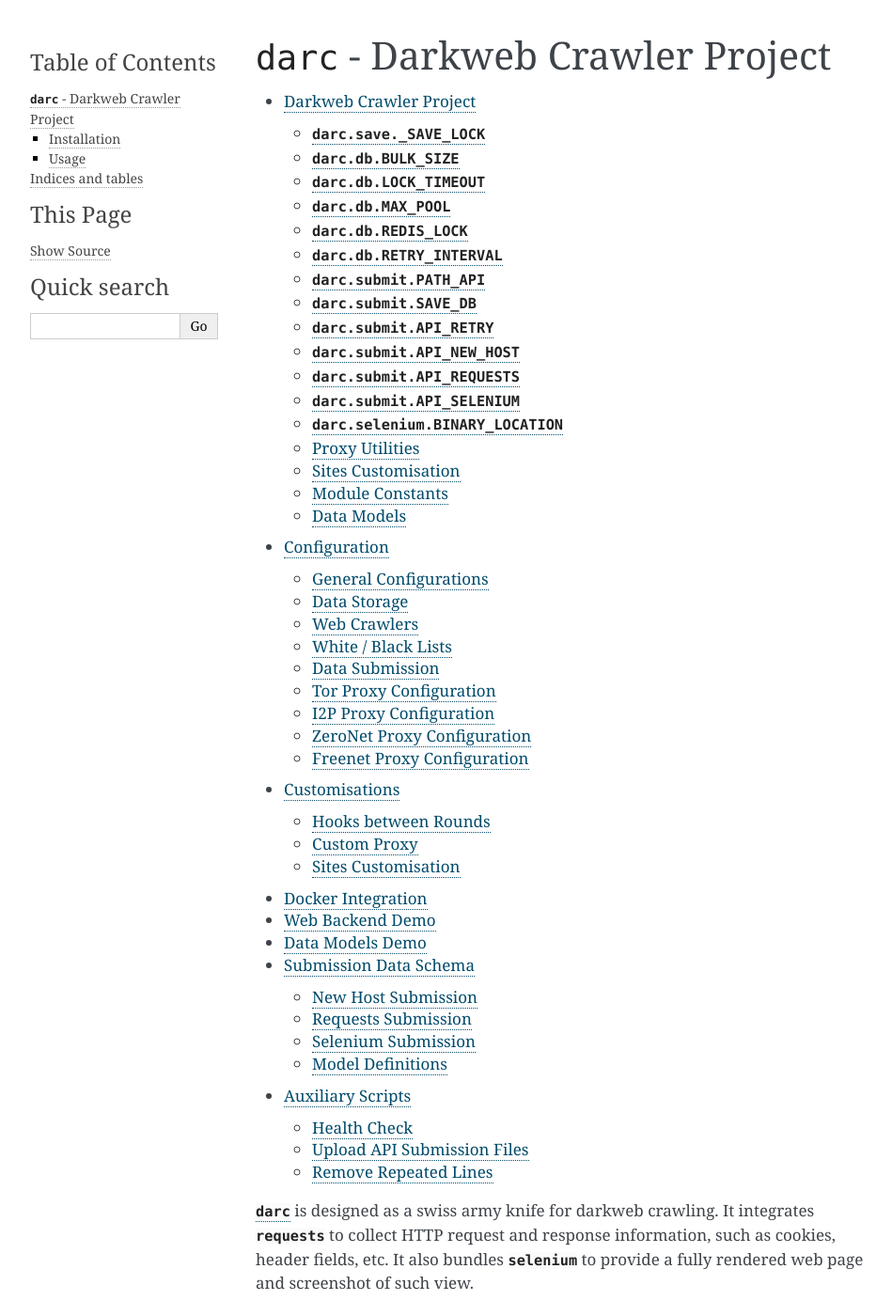
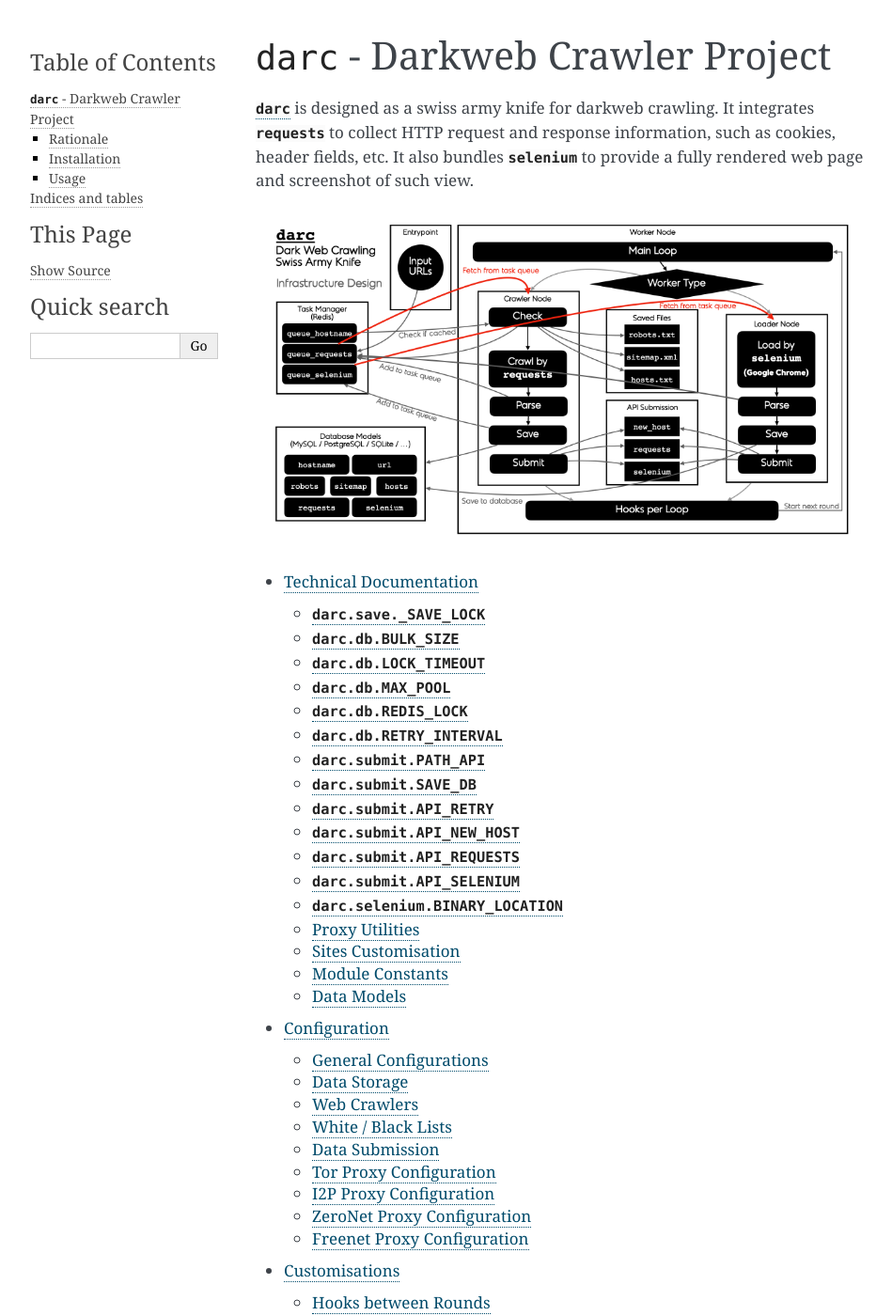
Before and after one commit to JarryShaw/darc, a Sphinx documentation site: the page built from docs/source/index.rst, in a window 1280 px wide and 1400 px high. Shown: the whole window at 94% size, without its empty margins (148-1097 px from the left). Built offline with Sphinx 7.4.7, drawn with Linux system fonts in a browser that asks for light colours.

Commit message:
revised documentation order

```diff
--- a/docs/source/darc/index.rst
+++ b/docs/source/darc/index.rst
@@ -1,4 +1,4 @@
-Darkweb Crawler Project
+Technical Documentation
 =======================
 
 .. module:: darc
@@ -82,4 +82,4 @@
       The function is renamed from :func:`darc.sites.register`.
 
 For more information on the hooks, please refer to the
-:doc:`customisation <custom>` documentations.
+:doc:`customisation </custom>` documentations.
--- a/docs/source/index.rst
+++ b/docs/source/index.rst
@@ -5,6 +5,14 @@
 
 ``darc`` - Darkweb Crawler Project
 ==================================
+
+:mod:`darc` is designed as a swiss army knife for darkweb crawling.
+It integrates :mod:`requests` to collect HTTP request and response
+information, such as cookies, header fields, etc. It also bundles
+:mod:`selenium` to provide a fully rendered web page and screenshot
+of such view.
+
+.. image:: ../img/darc.jpeg
 
 .. toctree::
    :maxdepth: 2
@@ -18,13 +26,9 @@
    demo/schema
    aux
 
-:mod:`darc` is designed as a swiss army knife for darkweb crawling.
-It integrates :mod:`requests` to collect HTTP request and response
-information, such as cookies, header fields, etc. It also bundles
-:mod:`selenium` to provide a fully rendered web page and screenshot
-of such view.
-
-.. image:: ../img/darc.jpeg
+---------
+Rationale
+---------
 
 There are two types of *workers*:
 
```
